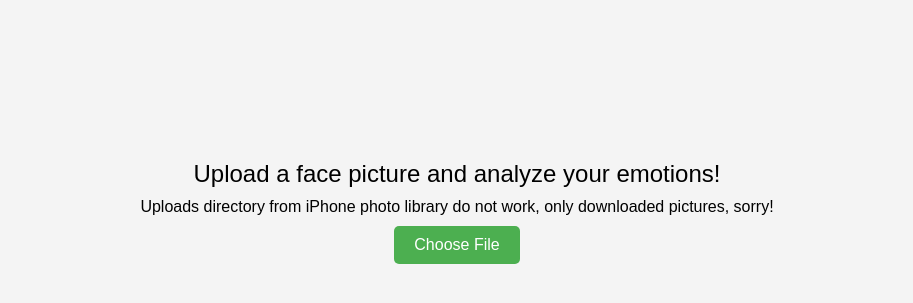
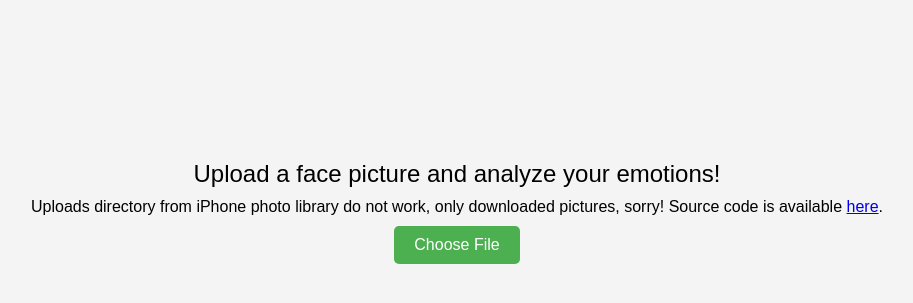
Before and after one commit to lucakato/hume-face, a Flask app: page / in a window 1280 px wide. Shown: the part 178-481 px from the top of the page, without its empty margins (183-1096 px from the left). Run offline with Flask 2, Linux system fonts and the light colour scheme.

Commit message:
hyper link to github

```diff
--- a/templates/index.html
+++ b/templates/index.html
@@ -53,6 +53,7 @@
 
         <div id="upload-note">
             Uploads directory from iPhone photo library do not work, only downloaded pictures, sorry!
+            Source code is available <a href="https://github.com/your-username/your-repository" target="_blank">here</a>.
         </div>
 
         <label for="image-input" class="custom-file-upload">
```
